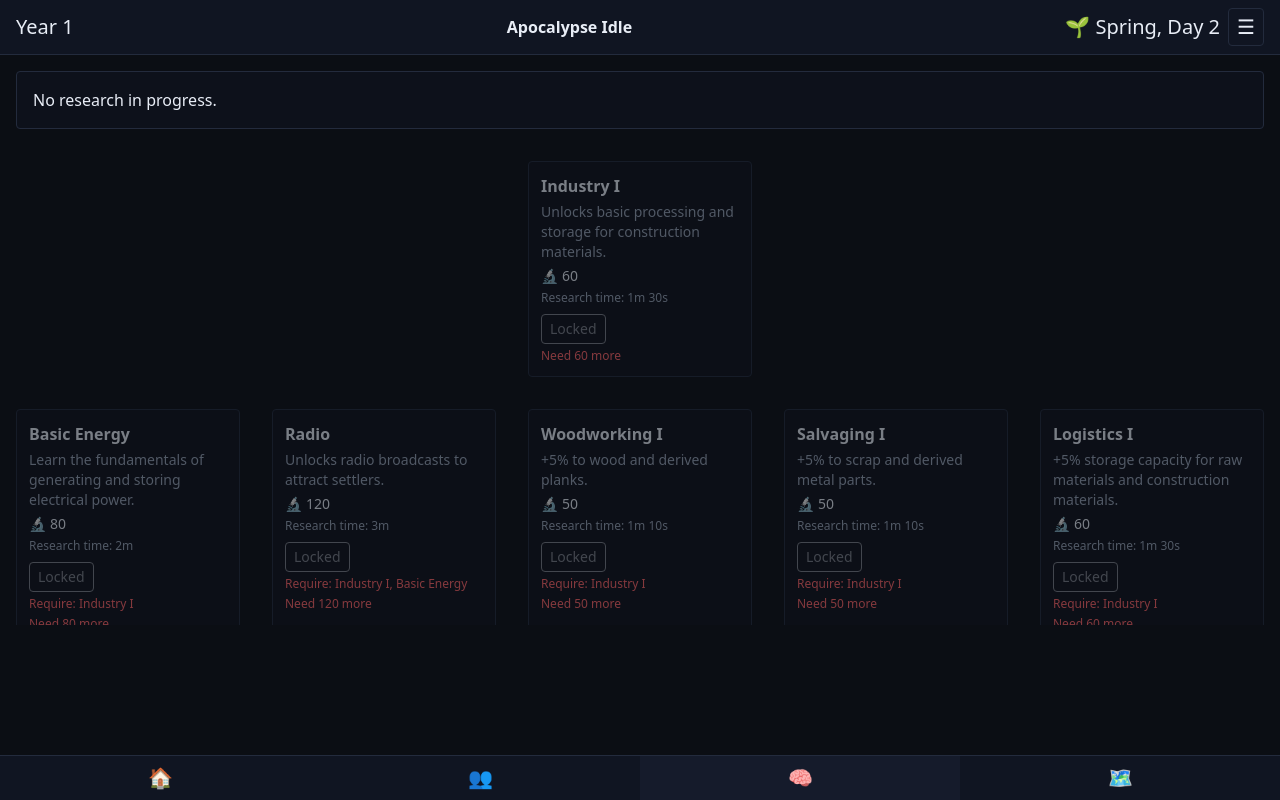
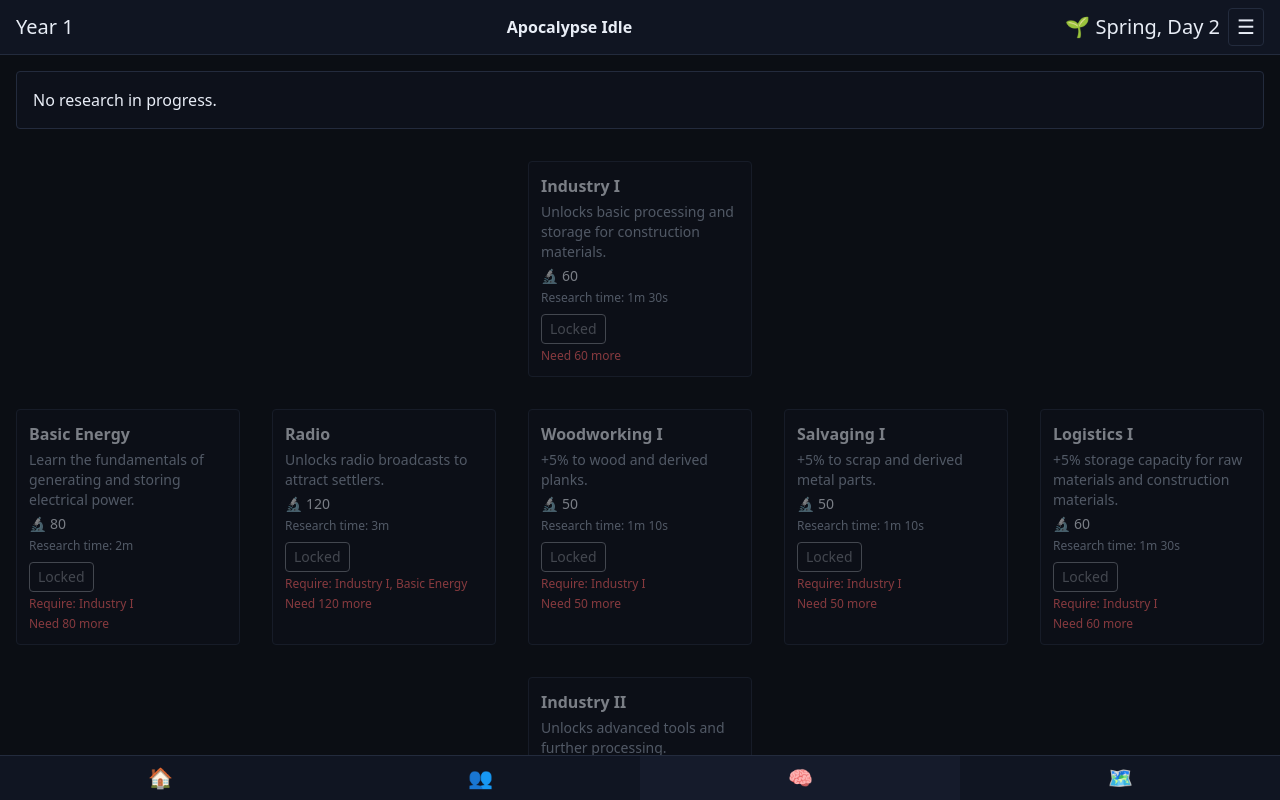
Before and after one commit to mikisz/apocalypse-idle, a React (Vite) app: page / in a window 1280 px wide. Both pictures are taken after a click on the button "Research". Shown: the top 800 px of the page. Built offline with nearby package versions, Linux system fonts and the light colour scheme.

Commit message:
Ensure bottom dock overlays research tree

```diff
--- a/src/components/BottomDock.jsx
+++ b/src/components/BottomDock.jsx
@@ -12,7 +12,7 @@ export default function BottomDock() {
   const { state, setActiveTab } = useGame();
 
   return (
-    <nav className="fixed bottom-0 left-0 right-0 flex border-t border-stroke bg-bg2">
+    <nav className="fixed bottom-0 left-0 right-0 z-20 flex border-t border-stroke bg-bg2">
       {tabs.map((t) => (
         <button
           key={t.id}
--- a/src/views/ResearchView.jsx
+++ b/src/views/ResearchView.jsx
@@ -11,7 +11,7 @@ export default function ResearchView() {
   const remaining = node ? Math.max(node.timeSec - progress, 0) : 0;
   const pct = node ? Math.min(progress / node.timeSec, 1) : 0;
   return (
-    <div className="p-4 pb-20 space-y-4">
+    <div className="p-4 pb-20 space-y-4 h-full flex flex-col">
       <div className="border border-stroke rounded p-4 bg-bg2/50">
         {current && node ? (
           <div className="space-y-2">
@@ -38,7 +38,9 @@ export default function ResearchView() {
           <div>No research in progress.</div>
         )}
       </div>
-      <ResearchTree onStart={beginResearch} />
+      <div className="flex-1 overflow-hidden">
+        <ResearchTree onStart={beginResearch} />
+      </div>
     </div>
   );
 }
--- a/src/views/research/ResearchTree.jsx
+++ b/src/views/research/ResearchTree.jsx
@@ -81,7 +81,7 @@ export default function ResearchTree({ onStart }) {
   });
 
   return (
-    <div ref={containerRef} className="relative overflow-y-auto max-h-[60vh]">
+    <div ref={containerRef} className="relative overflow-auto h-full">
       <svg className="absolute inset-0 pointer-events-none">
         <defs>
           <marker
```
